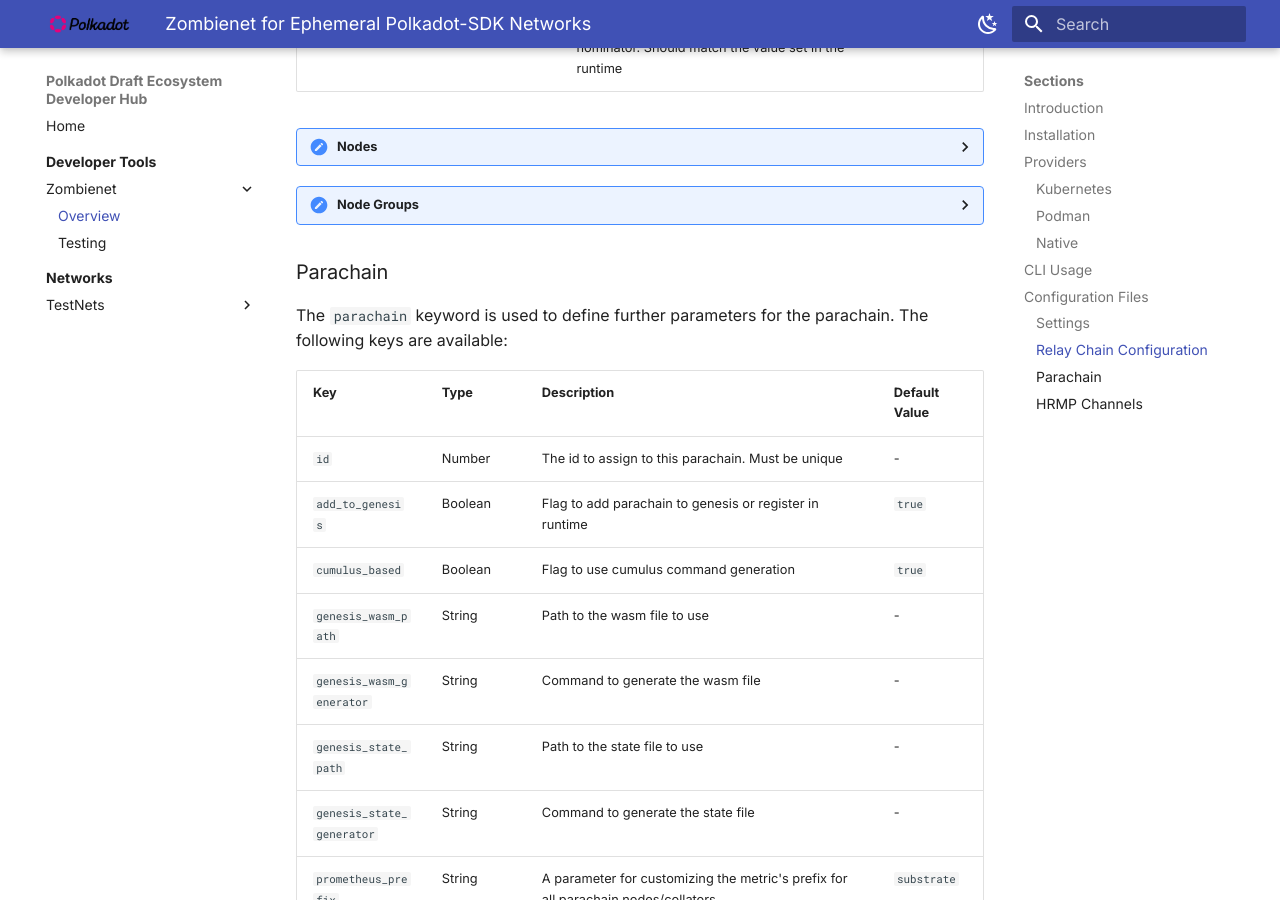
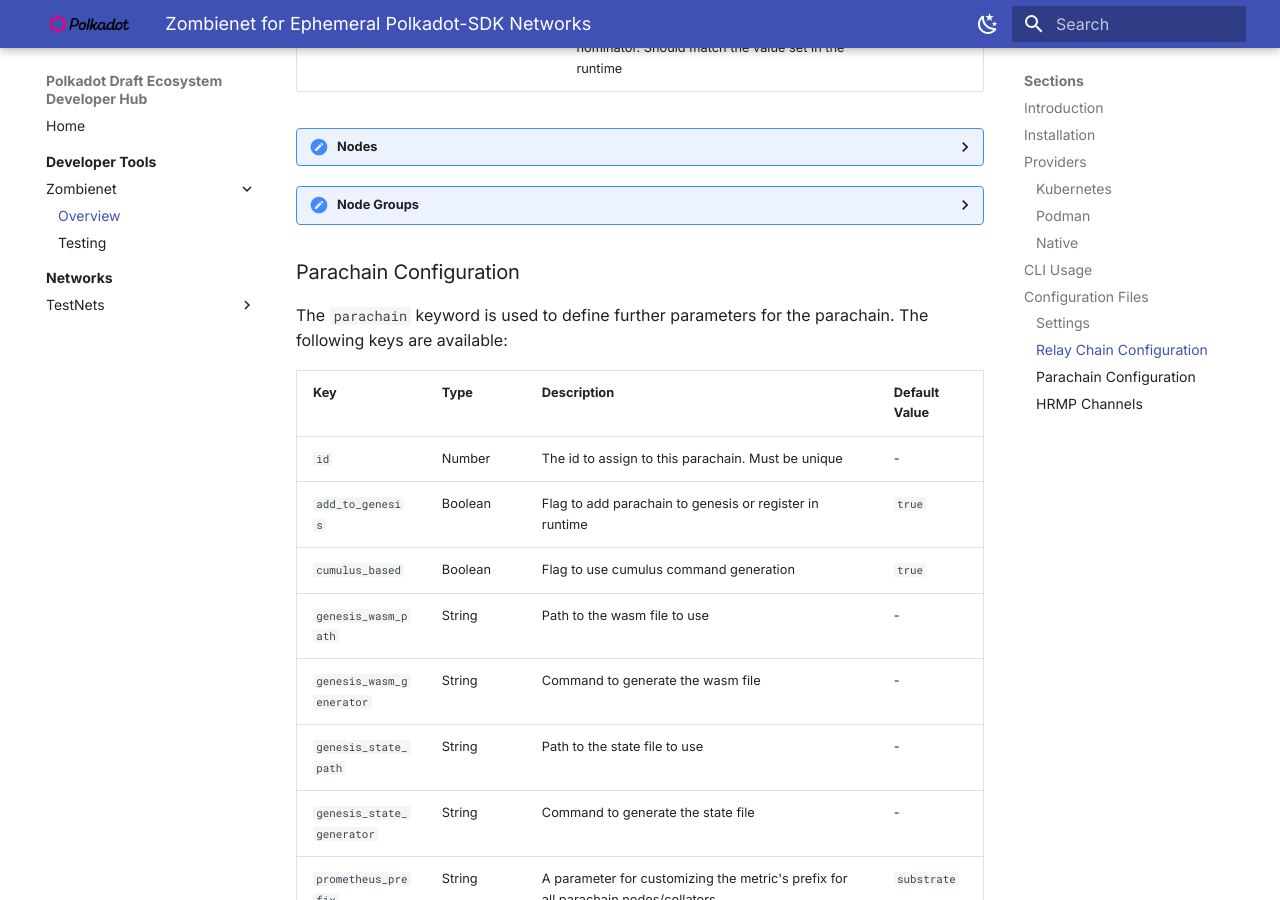
Before and after one commit to papermoonio/polkadot-ecosystem-docs-draft, an MkDocs documentation site: the page built from docs/dev-tools/zombienet/overview.md, in a window 1280 px wide and 900 px high, scrolled down 8536 px. Built offline with MkDocs 1.6.1 and Material for MkDocs 9.7.7, drawn with Linux system fonts in a browser that asks for light colours.

Commit message:
fix: updating parachain title

````diff
--- a/docs/dev-tools/zombienet/overview.md
+++ b/docs/dev-tools/zombienet/overview.md
@@ -477,7 +477,7 @@
         }
         ```
 
-### Parachain
+### Parachain Configuration
 
 The `parachain` keyword is used to define further parameters for the parachain. The following keys are available:
 
````
